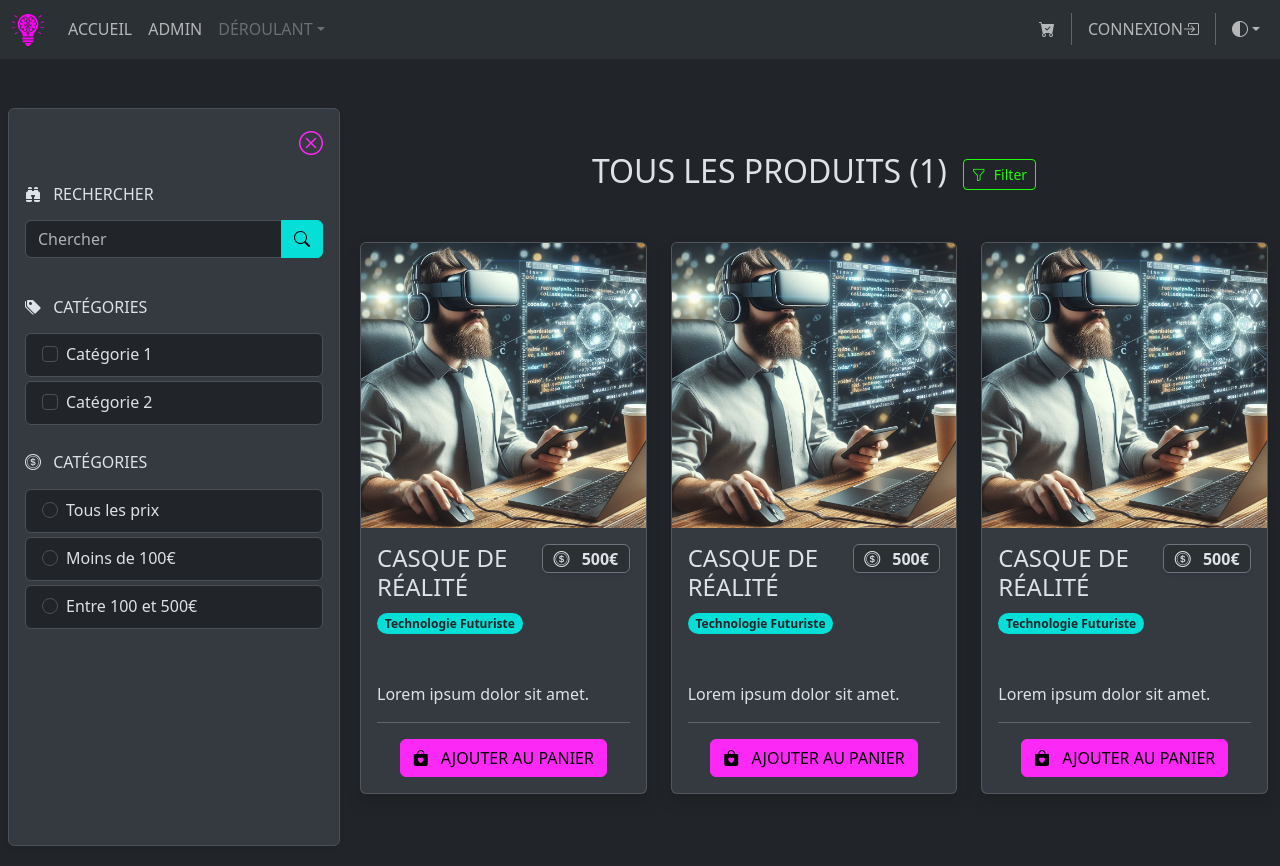
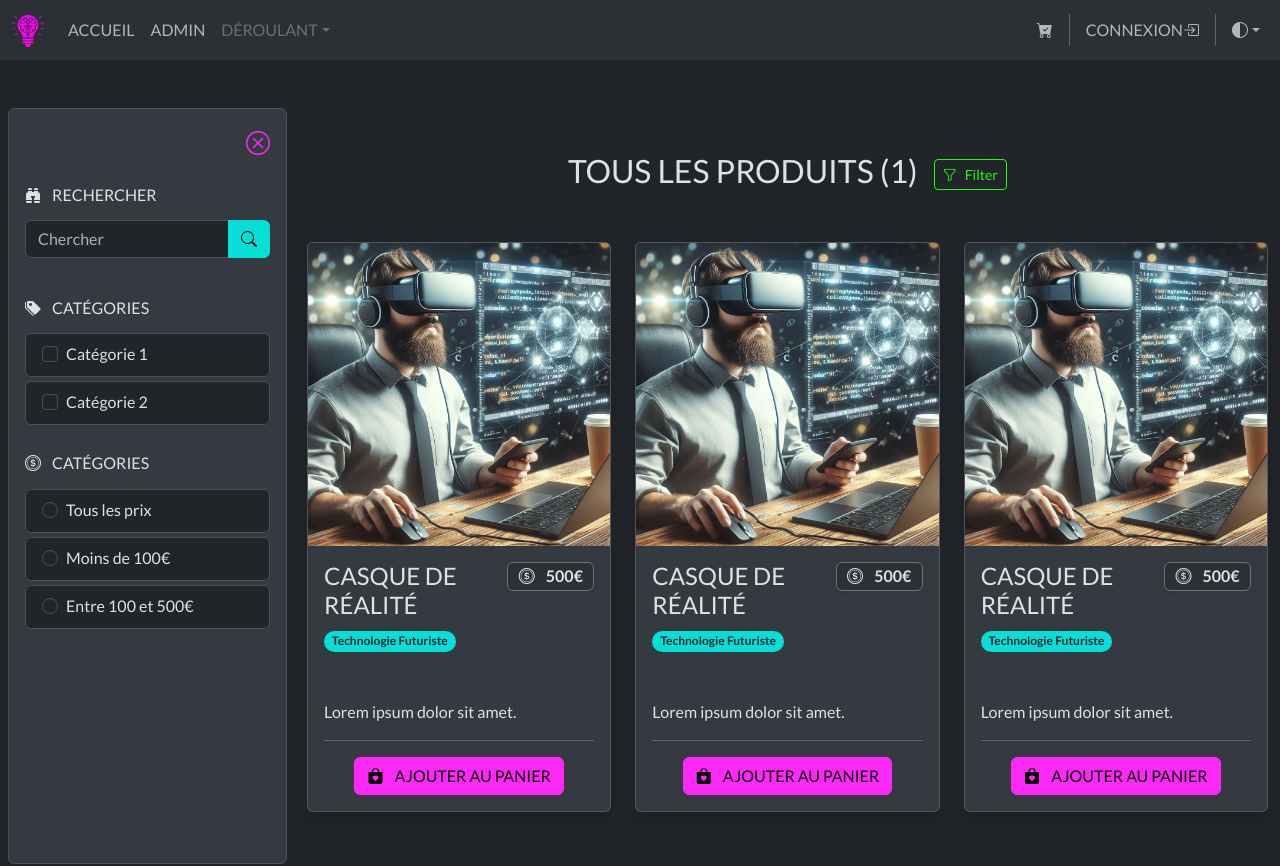
Before and after one commit to QuentinGra/Dev-Shop, a Vue app: page / in a window 1280 px wide. Shown: the top 866 px of the page. Built offline with nearby package versions, Linux system fonts and the light colour scheme.

Commit message:
feat(root): add font family and interpolation for scss variable

```diff
--- a/src/assets/scss/_bootstrap.scss
+++ b/src/assets/scss/_bootstrap.scss
@@ -0,0 +1,9 @@
+/* COLOR */
+$primary: $fc-blue;
+$info: $fc-pink;
+$warning: $fc-green;
+
+/* FONT */
+$font-family-base: $primary-font-family;
+
+@import "bootstrap/scss/bootstrap.scss";
--- a/src/assets/scss/_variables.scss
+++ b/src/assets/scss/_variables.scss
@@ -1,6 +1,15 @@
 /* COLORS */
+$fc-blue: #05dfd7;
+$fc-pink: #fc29f6;
+$fc-green: #21fc0d;
+/* FONT */
+@import url("https://fonts.googleapis.com/css2?family=Lato:ital,wght@0,400;0,700;1,400;1,700&display=swap");
 
-$primary: #05dfd7;
-$info: #fc29f6;
-$warning: #21fc0d;
-/* FONT */
+$primary-font-family: "Lato", sans-serif;
+/* ROOT */
+:root {
+    --fc-blue: #{$fc-blue};
+    --fc-pink: #{$fc-pink};
+    --fc-green: #{$fc-green};
+    --primary-font-family: #{$primary-font-family};
+}
--- a/src/assets/scss/main.scss
+++ b/src/assets/scss/main.scss
@@ -1,3 +1,3 @@
 @import "variables";
-@import "bootstrap/scss/bootstrap.scss";
+@import "bootstrap";
 @import "base";
--- a/src/components/ProductFilters.vue
+++ b/src/components/ProductFilters.vue
@@ -78,4 +78,9 @@
   </aside>
 </template>
 
-<style scoped></style>
+<style scoped>
+aside {
+  position: sticky;
+  top: 70px;
+}
+</style>
```
